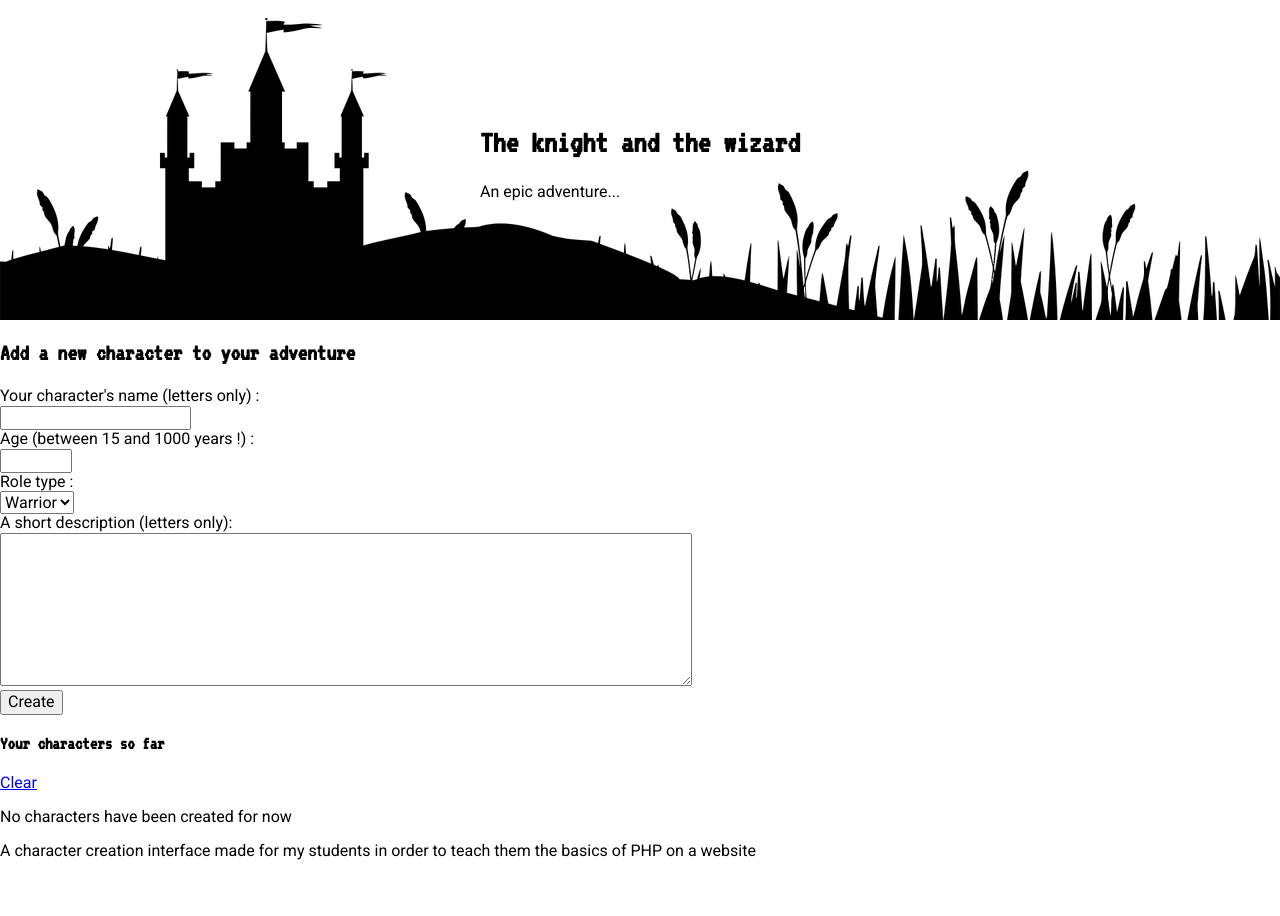
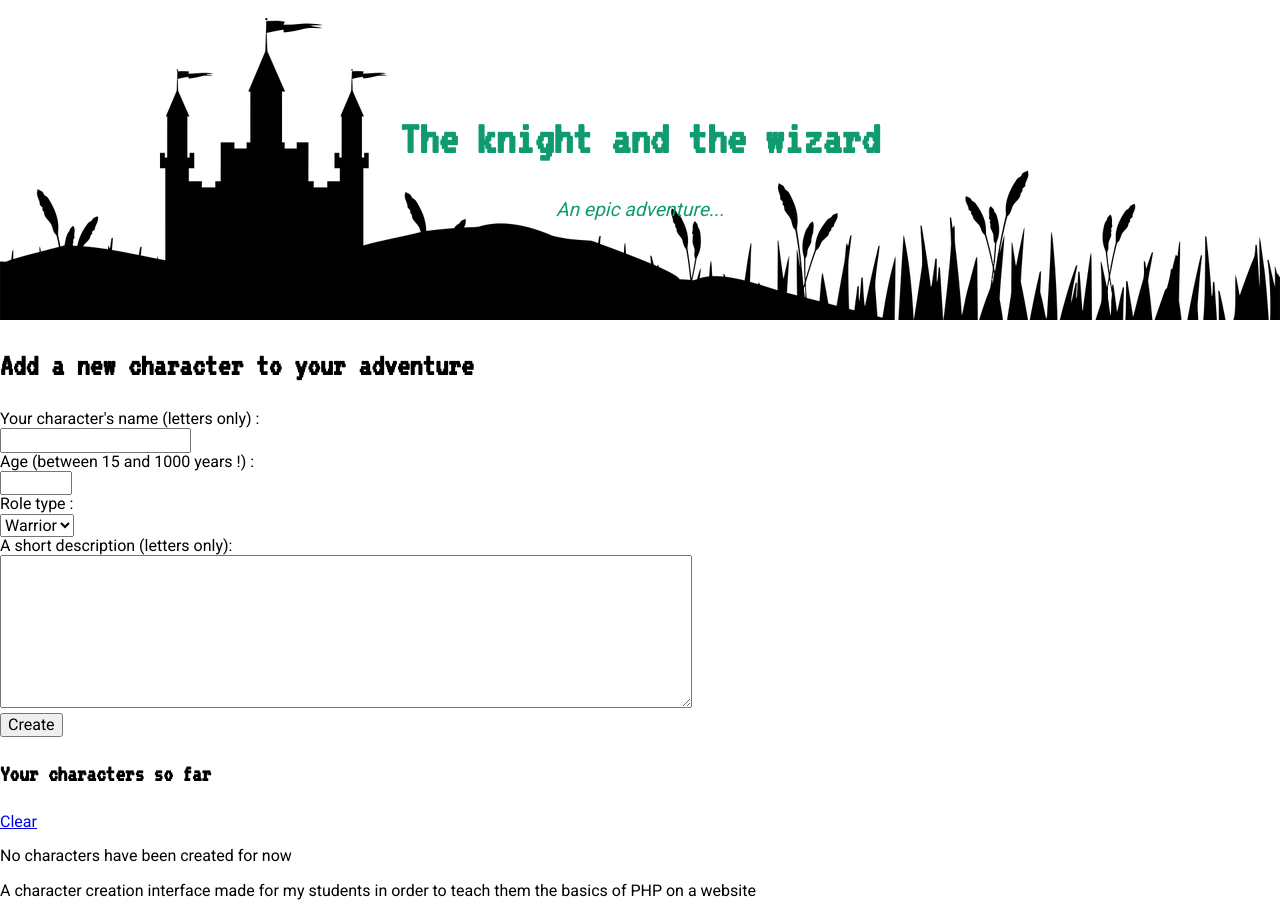
Before and after one commit to thomgo/rolePlay, a PHP site: page /index.php?action=header in a window 1280 px wide. Before the commit the page ends 860 px from the top, so only its background shows below. Run offline with PHP 8.4, Linux system fonts and the light colour scheme.

Commit message:
finish styling header

```diff
--- a/public/css/main.css
+++ b/public/css/main.css
@@ -8,6 +8,17 @@ h1, h2, h3 {
   font-family: 'VT323', monospace;
 }
 
+h1 {
+  font-size: 3em;
+}
+
+h2 {
+  font-size: 2em;
+}
+
+h3 {
+  font-size: 1.5em;
+}
 
 /* Header rules */
 
@@ -19,5 +30,11 @@ header {
   display: flex;
   justify-content: center;
   align-items: center;
+  text-align: center;
+  color: #0f9b6f;
+}
 
+header p {
+  font-size: 1.2em;
+  font-style: italic;
 }
```
